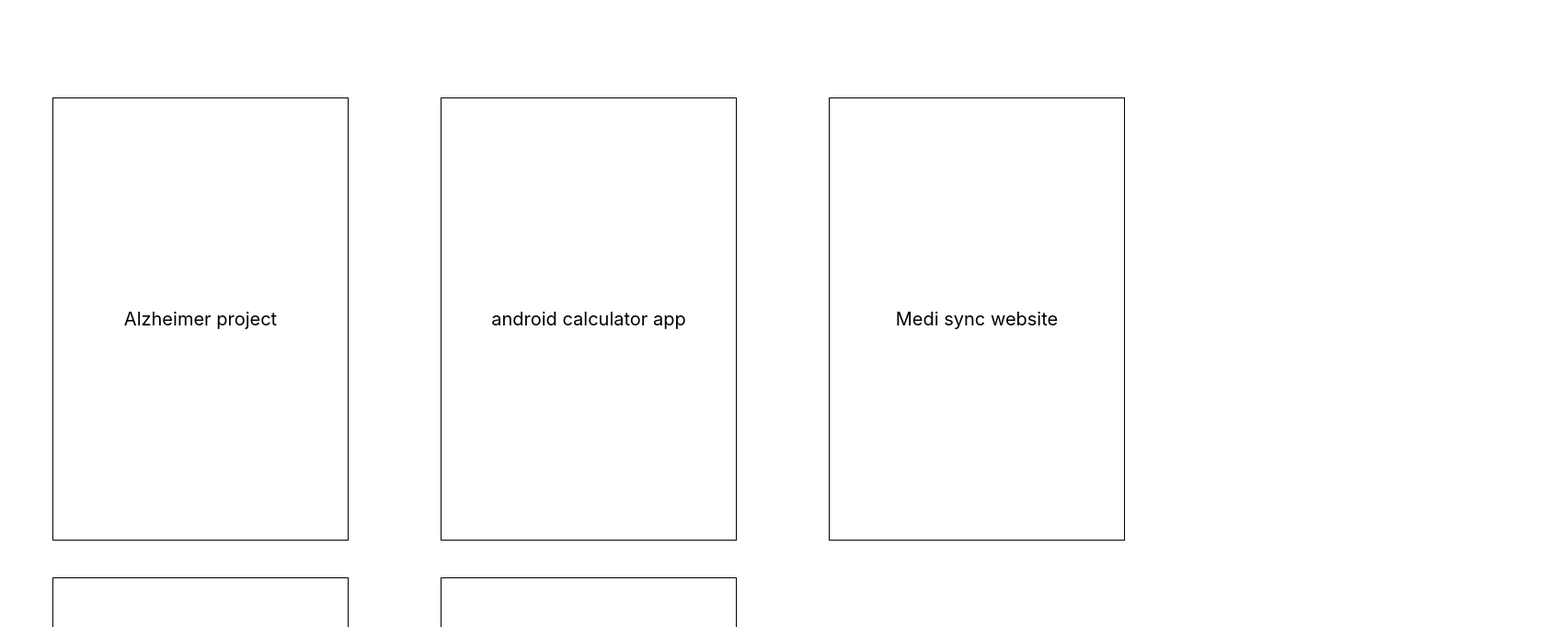
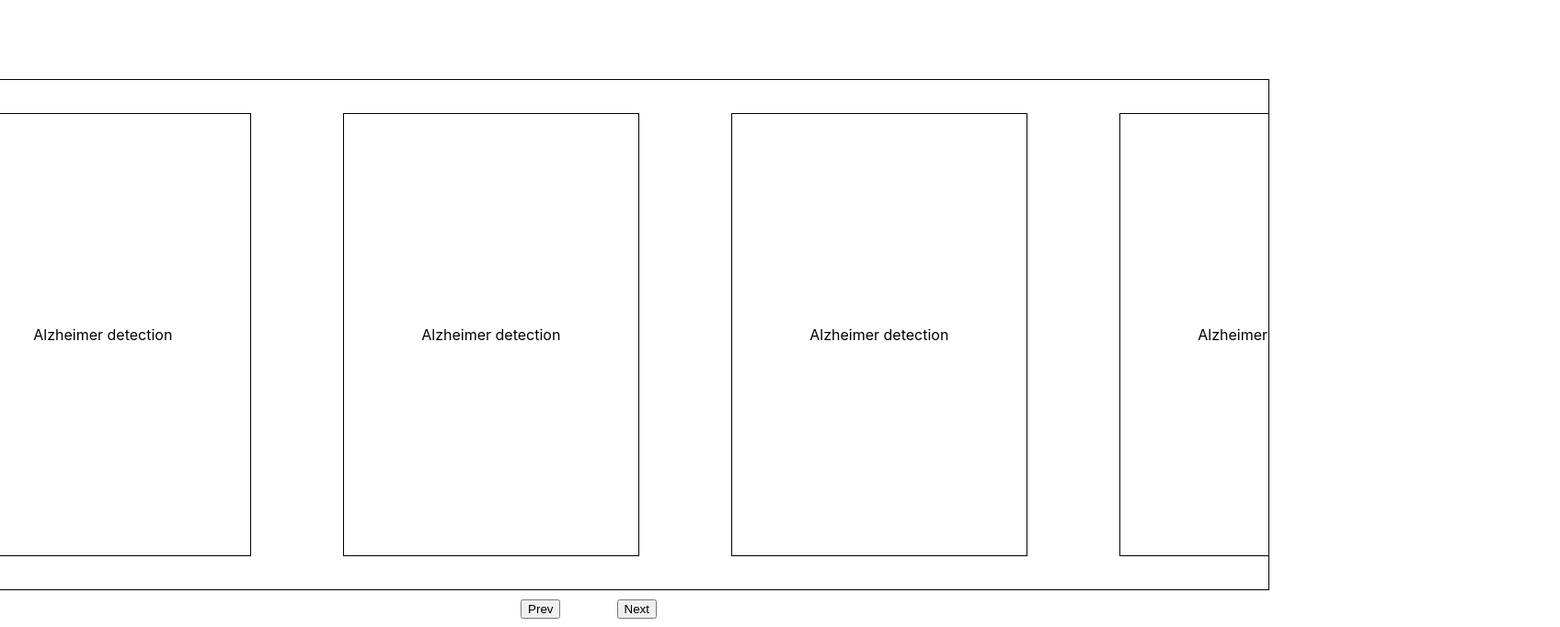
Before and after one commit to avnk-342/portfolio, a React (Create React App) app in the folder client/: page / in a window 1280 px wide. Shown: the part 2118-2800 px from the top of the page at 92% size, 1696 px wide, since content can reach past the window. Built offline with nearby package versions, Linux system fonts and the light colour scheme.

Commit message:
completed the carousel part

```diff
--- a/client/src/components/hero/Hero.css
+++ b/client/src/components/hero/Hero.css
@@ -39,7 +39,7 @@
     /* display: flex; */
     justify-content: center;
     align-items: center;
-    color: aliceblue;
+    /* color: aliceblue; */
 }
 
 .para h4, h3, p{
@@ -55,7 +55,7 @@
 .para h4{
     font-size: 20px;
     backdrop-filter: blur(3px);
-    background-color: black;
+    /* background-color: black; */
     display: inline;
     align-items: flex-start;
 }
--- a/client/src/components/proj/Project.css
+++ b/client/src/components/proj/Project.css
@@ -3,7 +3,6 @@
     justify-content: center;
     align-items: center;
     flex-direction: column;
-
     margin-top: 150px;
     margin-bottom: 100px;
 }
@@ -19,14 +18,14 @@
 }
 
 .project-list-div{
-    display: grid;
-    /* height: 30em; */
-    grid-template-columns: auto auto auto;
-    /* overflow: hidden; */
+    display: flex;
+    flex-direction: column;
+    align-items: center;
+    justify-content: center;
 }
 
 
-.project-list-div div{
+.project-card{
     display: flex;
     align-items: center;
     justify-content: center;
@@ -36,6 +35,26 @@
     width: 20em;
 }
 
-.project-list-div div p{
-    font-size: 20px;
+.carousel-list{
+    display: flex;
+    width: 70%;
+    border: 1px solid black;
 }
+
+.project-list{
+    display: flex;
+    align-items: center;
+    overflow: hidden;
+    scroll-behavior: smooth;
+    list-style: none;
+    padding: 0;
+}
+
+.btns{
+    display: flex;
+    align-items: center;
+    width:20px;
+    margin-top: 10px;
+    justify-content: space-between;
+    width: 7%;
+}
--- a/client/src/components/proj/Project.jsx
+++ b/client/src/components/proj/Project.jsx
@@ -2,18 +2,40 @@ import React from 'react'
 import "./Project.css"
 
 const Project = () => {
+  let movement = 500;
+  const prev = () =>{
+    let list = document.querySelector(".project-list");
+    list.scrollLeft -= movement;
+  }
+
+  const next = () =>{
+    let list = document.querySelector(".project-list");
+    list.scrollLeft += movement;
+  }
+
   return (
     <div className='project-main'>
+
       <div className='description'>
         <h2>Projects</h2>
       </div>
+
       <div className='project-list-div'>
 
-        <div><p>Alzheimer project</p></div>
-        <div><p>android calculator app</p></div>
-        <div><p>Medi sync website</p></div>
-        <div><p>Medi sync website</p></div>
-        <div><p>Medi sync website</p></div>
+        <div className="carousel-list">
+          <ul className='project-list'>
+            <li><div className='project-card'><p>Alzheimer detection</p></div></li>
+            <li><div className='project-card'><p>Alzheimer detection</p></div></li>
+            <li><div className='project-card'><p>Alzheimer detection</p></div></li>
+            <li><div className='project-card'><p>Alzheimer detection</p></div></li>
+            <li><div className='project-card'><p>Alzheimer detection</p></div></li>
+          </ul>
+        </div>
+
+        <div className='btns'>
+          <button onClick={prev}>Prev</button>
+          <button onClick={next}>Next</button>
+        </div>
       </div>
 
     </div>
--- a/client/src/components/skill/Skill.css
+++ b/client/src/components/skill/Skill.css
@@ -1,6 +1,4 @@
-/* @tailwind base;
-@tailwind components;
-@tailwind utilities; */
+
 
 .main{
     display:flex;
--- a/client/src/components/skill/Skill.jsx
+++ b/client/src/components/skill/Skill.jsx
@@ -26,7 +26,7 @@ const Skill = () => {
         </div>
 
         <div className="carousel">
-        <button className='nextbtn' onClick={btnNext}>Next</button>
+          <button className='prevbtn' onClick={btnPrev}>Prev</button>
           <ul className="row-list">
             <li><div className='skill-card'><p className='testdiv'>Java</p></div></li>
             <li><div className='skill-card'><p>SQL</p></div></li>
@@ -41,7 +41,8 @@ const Skill = () => {
             <li><div className='skill-card'><p>Django</p></div></li>
             <li><div className='skill-card'><p>LOLOL</p></div></li>
           </ul>
-          <button className='prevbtn' onClick={btnPrev}>Prev</button>
+
+          <button className='nextbtn' onClick={btnNext}>Next</button>
         </div>
 
     </div>
```
